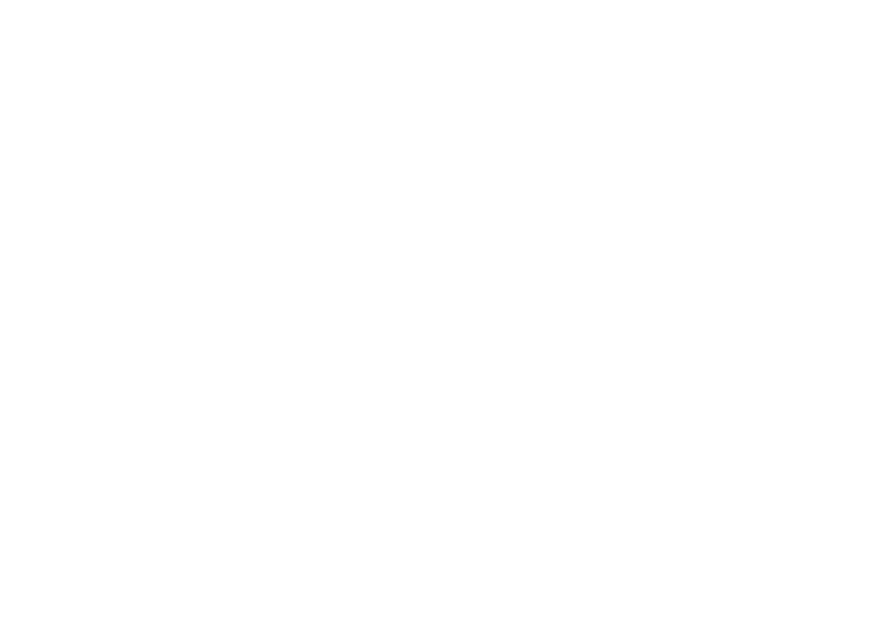
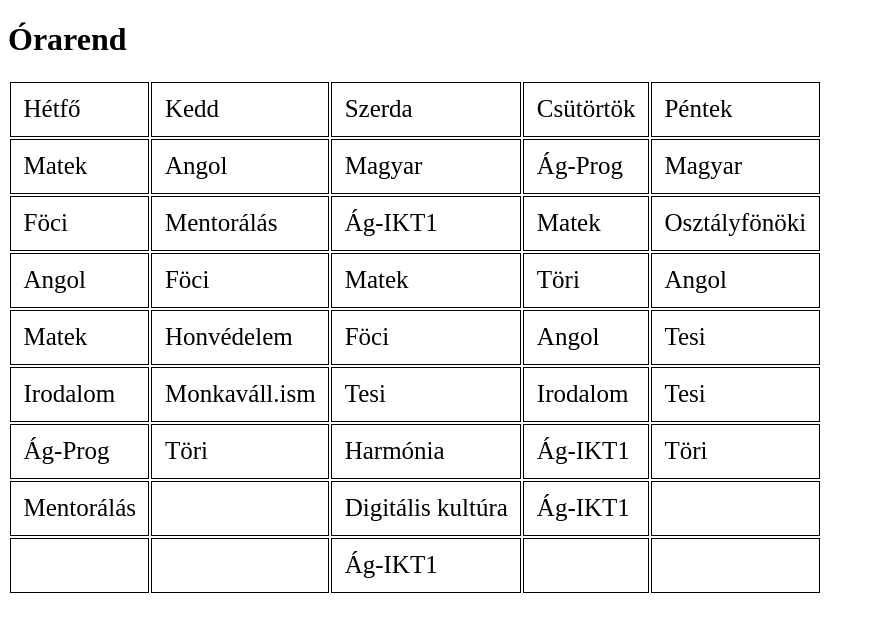
Before and after one commit to varsanydavid20/Orarend, a plain HTML site: page index.html in a window 1280 px wide. Shown: the whole page, without its empty margins (0-874 px from the left). Drawn offline with Linux system fonts and the light colour scheme.

Commit message:
Készen van

```diff
--- a/index.html
+++ b/index.html
@@ -4,8 +4,75 @@
     <meta charset="UTF-8">
     <meta name="viewport" content="width=device-width, initial-scale=1.0">
     <title>Órarend</title>
+    <link rel="stylesheet" href="style.css">
 </head>
 <body>
+    <h1>Órarend</h1>
 
+    <table>
+        <tr>
+            <td>Hétfő</td>
+            <td>Kedd</td>
+            <td>Szerda</td>
+            <td>Csütörtök</td>
+            <td>Péntek</td>
+        </tr>
+        <tr>
+            <td>Matek</td>
+            <td>Angol</td>
+            <td>Magyar</td>
+            <td>Ág-Prog</td>
+            <td>Magyar</td>
+        </tr>
+        <tr>
+            <td>Föci</td>
+            <td>Mentorálás</td>
+            <td>Ág-IKT1</td>
+            <td>Matek</td>
+            <td>Osztályfönöki</td>
+        </tr>
+        <tr>
+            <td>Angol</td>
+            <td>Föci</td>
+            <td>Matek</td>
+            <td>Töri</td>
+            <td>Angol</td>
+        </tr>
+        <tr>
+            <td>Matek</td>
+            <td>Honvédelem</td>
+            <td>Föci</td>
+            <td>Angol</td>
+            <td>Tesi</td>
+        </tr>
+        <tr>
+            <td>Irodalom</td>
+            <td>Monkaváll.ism</td>
+            <td>Tesi</td>
+            <td>Irodalom</td>
+            <td>Tesi</td>
+        </tr>
+        <tr>
+            <td>Ág-Prog</td>
+            <td>Töri</td>
+            <td>Harmónia</td>
+            <td>Ág-IKT1</td>
+            <td>Töri</td>
+        </tr>
+        <tr>
+            <td>Mentorálás</td>
+            <td></td>
+            <td>Digitális kultúra</td>
+            <td>Ág-IKT1</td>
+            <td></td>
+        </tr>
+        <tr>
+            <td></td>
+            <td></td>
+            <td>Ág-IKT1</td>
+            <td></td>
+            <td></td>
+        </tr>
+    </table>
 </body>
 </html>
--- a/style.css
+++ b/style.css
@@ -0,0 +1,10 @@
+table {
+    border-collapse:8px;
+}
+
+
+td,th {
+    border: 1px solid black;
+    padding: 0.5em;
+    font-size: 25px;
+}
```
